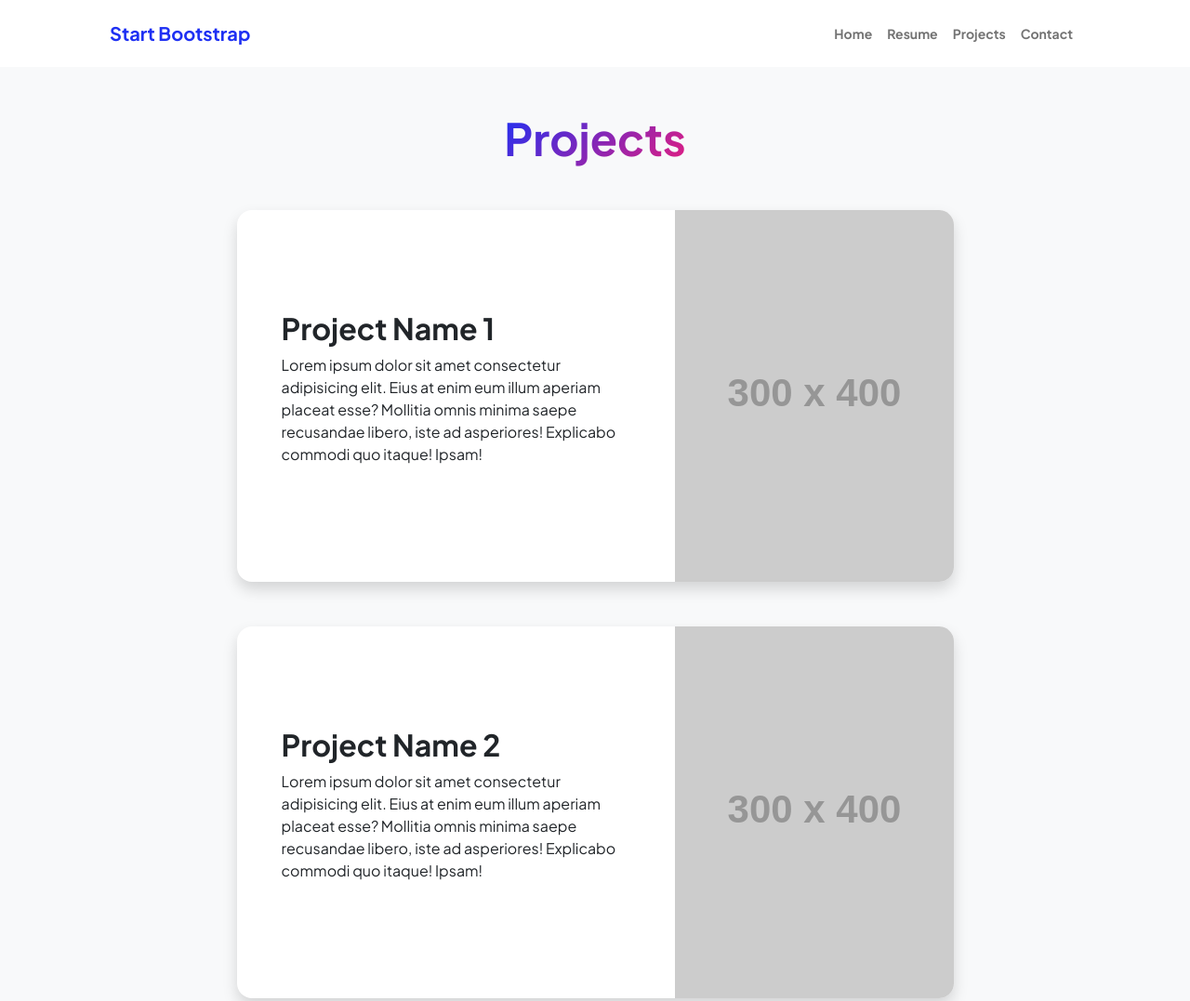
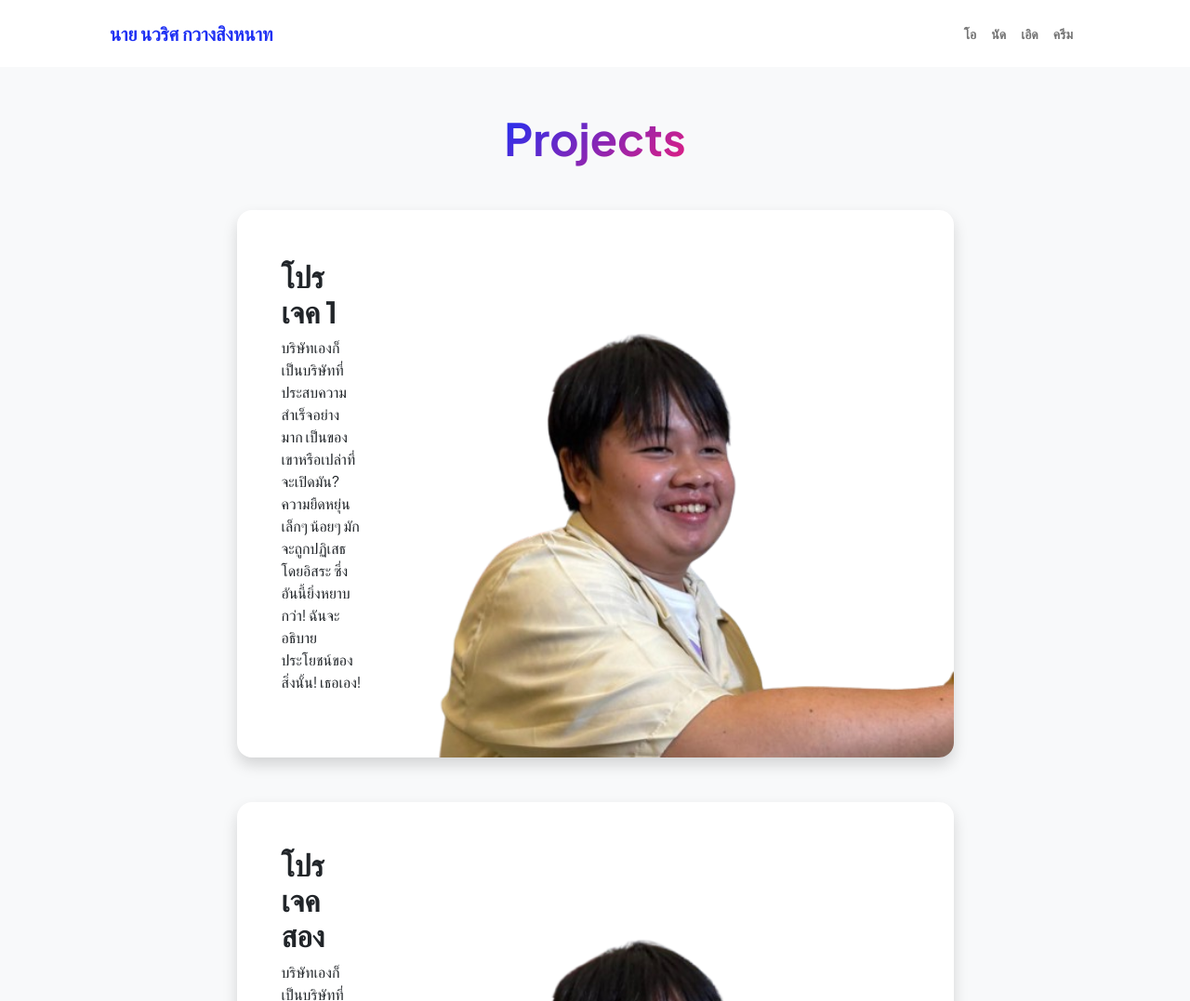
Before and after one commit to Navar1t/Page1, a plain HTML site: page projects.html in a window 1280 px wide. Shown: the top 1077 px of the page at 93% size. Drawn offline with nearby package versions, Linux system fonts and the light colour scheme; placeholder pictures from the web are drawn by us.

Commit message:
Update projects.html

```diff
--- a/projects.html
+++ b/projects.html
@@ -22,14 +22,14 @@
             <!-- Navigation-->
             <nav class="navbar navbar-expand-lg navbar-light bg-white py-3">
                 <div class="container px-5">
-                    <a class="navbar-brand" href="index.html"><span class="fw-bolder text-primary">Start Bootstrap</span></a>
+                    <a class="navbar-brand" href="index.html"><span class="fw-bolder text-primary">นาย นวริศ กวางสิงหนาท</span></a>
                     <button class="navbar-toggler" type="button" data-bs-toggle="collapse" data-bs-target="#navbarSupportedContent" aria-controls="navbarSupportedContent" aria-expanded="false" aria-label="Toggle navigation"><span class="navbar-toggler-icon"></span></button>
                     <div class="collapse navbar-collapse" id="navbarSupportedContent">
                         <ul class="navbar-nav ms-auto mb-2 mb-lg-0 small fw-bolder">
-                            <li class="nav-item"><a class="nav-link" href="index.html">Home</a></li>
-                            <li class="nav-item"><a class="nav-link" href="resume.html">Resume</a></li>
-                            <li class="nav-item"><a class="nav-link" href="projects.html">Projects</a></li>
-                            <li class="nav-item"><a class="nav-link" href="contact.html">Contact</a></li>
+                            <li class="nav-item"><a class="nav-link" href="index.html">โอ</a></li>
+                            <li class="nav-item"><a class="nav-link" href="resume.html">นัด</a></li>
+                            <li class="nav-item"><a class="nav-link" href="projects.html">เอิด</a></li>
+                            <li class="nav-item"><a class="nav-link" href="contact.html">ครีม</a></li>
                         </ul>
                     </div>
                 </div>
@@ -47,10 +47,10 @@
                                 <div class="card-body p-0">
                                     <div class="d-flex align-items-center">
                                         <div class="p-5">
-                                            <h2 class="fw-bolder">Project Name 1</h2>
-                                            <p>Lorem ipsum dolor sit amet consectetur adipisicing elit. Eius at enim eum illum aperiam placeat esse? Mollitia omnis minima saepe recusandae libero, iste ad asperiores! Explicabo commodi quo itaque! Ipsam!</p>
+                                            <h2 class="fw-bolder">โปรเจค 1</h2>
+                                            <p>บริษัทเองก็เป็นบริษัทที่ประสบความสำเร็จอย่างมาก เป็นของเขาหรือเปล่าที่จะเปิดมัน? ความยืดหยุ่นเล็กๆ น้อยๆ มักจะถูกปฏิเสธโดยอิสระ ซึ่งอันนี้ยิ่งหยาบกว่า! ฉันจะอธิบายประโยชน์ของสิ่งนั้น! เธอเอง!</p>
                                         </div>
-                                        <img class="img-fluid" src="https://dummyimage.com/300x400/343a40/6c757d" alt="..." />
+                                        <img class="img-fluid" src="j.png" alt="..." />
                                     </div>
                                 </div>
                             </div>
@@ -59,10 +59,10 @@
                                 <div class="card-body p-0">
                                     <div class="d-flex align-items-center">
                                         <div class="p-5">
-                                            <h2 class="fw-bolder">Project Name 2</h2>
-                                            <p>Lorem ipsum dolor sit amet consectetur adipisicing elit. Eius at enim eum illum aperiam placeat esse? Mollitia omnis minima saepe recusandae libero, iste ad asperiores! Explicabo commodi quo itaque! Ipsam!</p>
+                                            <h2 class="fw-bolder">โปรเจคสอง</h2>
+                                            <p>บริษัทเองก็เป็นบริษัทที่ประสบความสำเร็จอย่างมาก เป็นของเขาหรือเปล่าที่จะเปิดมัน? ความยืดหยุ่นเล็กๆ น้อยๆ มักจะถูกปฏิเสธโดยอิสระ ซึ่งอันนี้ยิ่งหยาบกว่า! ฉันจะอธิบายประโยชน์ของสิ่งนั้น! เธอเอง!</p>
                                         </div>
-                                        <img class="img-fluid" src="https://dummyimage.com/300x400/343a40/6c757d" alt="..." />
+                                        <img class="img-fluid" src="j.png" alt="..." />
                                     </div>
                                 </div>
                             </div>
@@ -74,8 +74,8 @@
             <section class="py-5 bg-gradient-primary-to-secondary text-white">
                 <div class="container px-5 my-5">
                     <div class="text-center">
-                        <h2 class="display-4 fw-bolder mb-4">Let's build something together</h2>
-                        <a class="btn btn-outline-light btn-lg px-5 py-3 fs-6 fw-bolder" href="contact.html">Contact me</a>
+                        <h2 class="display-4 fw-bolder mb-4">ไปลุยกันเลย!</h2>
+                        <a class="btn btn-outline-light btn-lg px-5 py-3 fs-6 fw-bolder" href="contact.html">ติดต่อฉัน</a>
                     </div>
                 </div>
             </section>
@@ -84,13 +84,13 @@
         <footer class="bg-white py-4 mt-auto">
             <div class="container px-5">
                 <div class="row align-items-center justify-content-between flex-column flex-sm-row">
-                    <div class="col-auto"><div class="small m-0">Copyright &copy; Your Website 2023</div></div>
+                    <div class="col-auto"><div class="small m-0">Copyright &copy; My web 2024</div></div>
                     <div class="col-auto">
-                        <a class="small" href="#!">Privacy</a>
+                        <a class="small" href="#!">ตาม</a>
                         <span class="mx-1">&middot;</span>
-                        <a class="small" href="#!">Terms</a>
+                        <a class="small" href="#!">หา</a>
                         <span class="mx-1">&middot;</span>
-                        <a class="small" href="#!">Contact</a>
+                        <a class="small" href="#!">ฉัน</a>
                     </div>
                 </div>
             </div>
```
